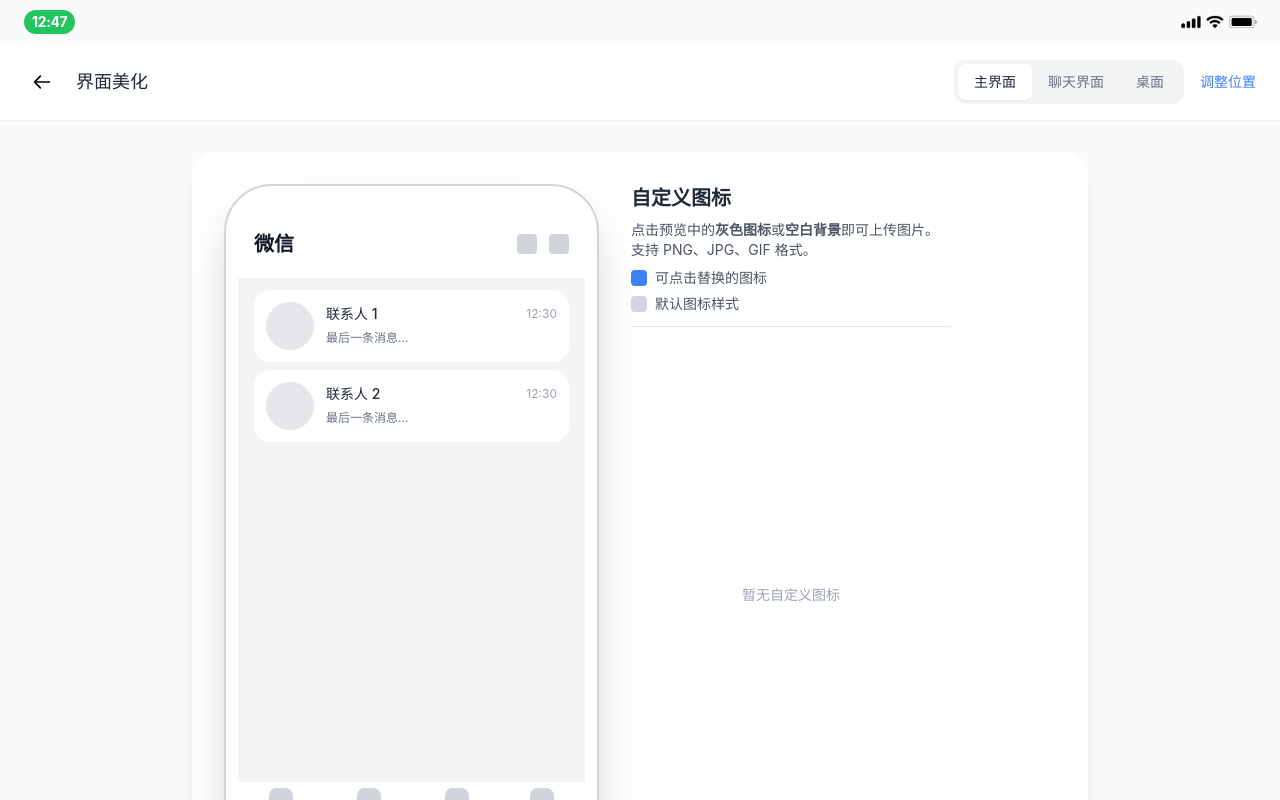
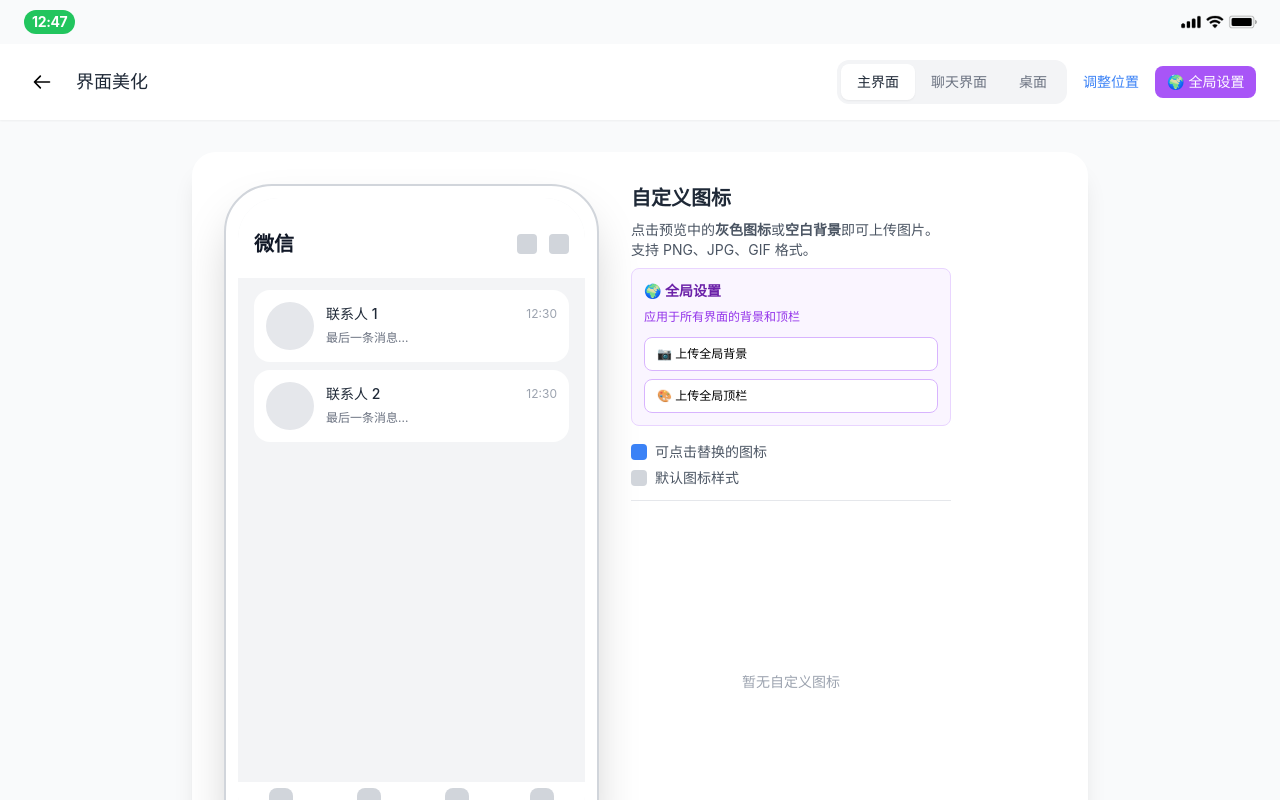
Before and after one commit to zhizhi-07/douzhi, a React (Vite) app: page /decoration/global in a window 1280 px wide. Built offline with nearby package versions, Linux system fonts and the light colour scheme; a web font is replaced by a local one.

Commit message:
添加全局背景和顶栏功能

```diff
--- a/src/pages/ChatDetail.tsx
+++ b/src/pages/ChatDetail.tsx
@@ -116,6 +116,17 @@
             icons = JSON.parse(saved)
             console.log('📦 ChatDetail从localStorage恢复图标')
           }
+        }
+
+        // 🌍 全局设置优先：如果有全局背景/顶栏，覆盖各界面的独立设置
+        if (icons['global-background']) {
+          // 全局背景应用到所有界面
+          console.log('🌍 应用全局背景到聊天界面')
+        }
+        if (icons['global-topbar']) {
+          // 全局顶栏覆盖聊天顶栏
+          icons['chat-topbar-bg'] = icons['global-topbar']
+          console.log('🌍 应用全局顶栏到聊天界面')
         }
 
         setCustomIcons(icons)
--- a/src/pages/ChatList.tsx
+++ b/src/pages/ChatList.tsx
@@ -159,16 +159,25 @@
         }
 
         let icons = await getAllUIIcons()
-        if (Object.keys(icons).length === 0) {
-          const saved = localStorage.getItem('ui_custom_icons')
-          if (saved) {
-            icons = JSON.parse(saved)
-            console.log('📦 从localStorage恢复图标')
-          }
+
+        // 🌍 全局设置优先：如果有全局背景/顶栏，覆盖各界面的独立设置
+        if (icons['global-background']) {
+          // 全局背景应用到所有界面
+          console.log('🌍 应用全局背景')
         }
+        if (icons['global-topbar']) {
+          // 全局顶栏覆盖主界面顶栏
+          icons['main-topbar-bg'] = icons['global-topbar']
+          console.log('🌍 应用全局顶栏到主界面')
+        }
+
+        // 🔥 同步更新到sessionStorage缓存
+        sessionStorage.setItem('__preloaded_icons__', JSON.stringify(icons))
 
         setCustomIcons(icons)
         console.log('✅ ChatList加载自定义图标:', Object.keys(icons).length, '个')
+
+        // 调试输出
         if (icons['main-topbar-bg']) {
           console.log('  - 主界面顶栏背景: 已加载')
         }
--- a/src/pages/GlobalDecoration.tsx
+++ b/src/pages/GlobalDecoration.tsx
@@ -1178,6 +1178,14 @@
           >
             调整位置
           </button>
+
+          {/* 全局设置按钮 */}
+          <button
+            onClick={() => setCurrentView('main')}
+            className="text-xs md:text-sm px-3 py-1.5 bg-purple-500 text-white rounded-lg hover:bg-purple-600 transition-colors"
+          >
+            🌍 全局设置
+          </button>
         </div>
       </div>
 
@@ -1198,6 +1206,26 @@
               <p className="text-xs md:text-sm text-gray-600 mb-2">
                 点击预览中的<strong>灰色图标</strong>或<strong>空白背景</strong>即可上传图片。支持 PNG、JPG、GIF 格式。
               </p>
+
+              {/* 全局设置 */}
+              <div className="mb-4 p-3 bg-purple-50 rounded-lg border border-purple-200">
+                <h3 className="text-sm font-semibold text-purple-800 mb-2">🌍 全局设置</h3>
+                <p className="text-xs text-purple-600 mb-3">应用于所有界面的背景和顶栏</p>
+                <div className="space-y-2">
+                  <button
+                    onClick={() => handleIconClick('global-background')}
+                    className="w-full px-3 py-2 text-xs bg-white hover:bg-purple-50 border border-purple-300 rounded-lg transition-colors text-left"
+                  >
+                    📷 上传全局背景
+                  </button>
+                  <button
+                    onClick={() => handleIconClick('global-topbar')}
+                    className="w-full px-3 py-2 text-xs bg-white hover:bg-purple-50 border border-purple-300 rounded-lg transition-colors text-left"
+                  >
+                    🎨 上传全局顶栏
+                  </button>
+                </div>
+              </div>
 
               {/* 控制按钮 */}
               {currentView === 'chat' && (
```
